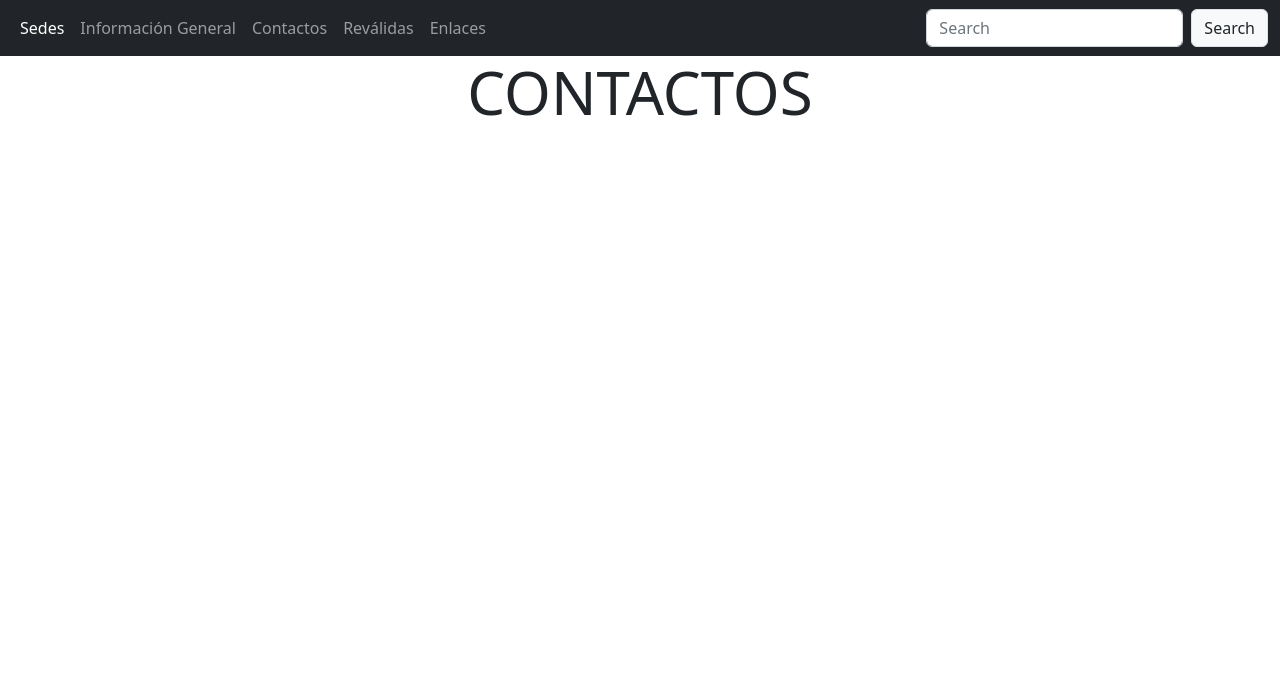
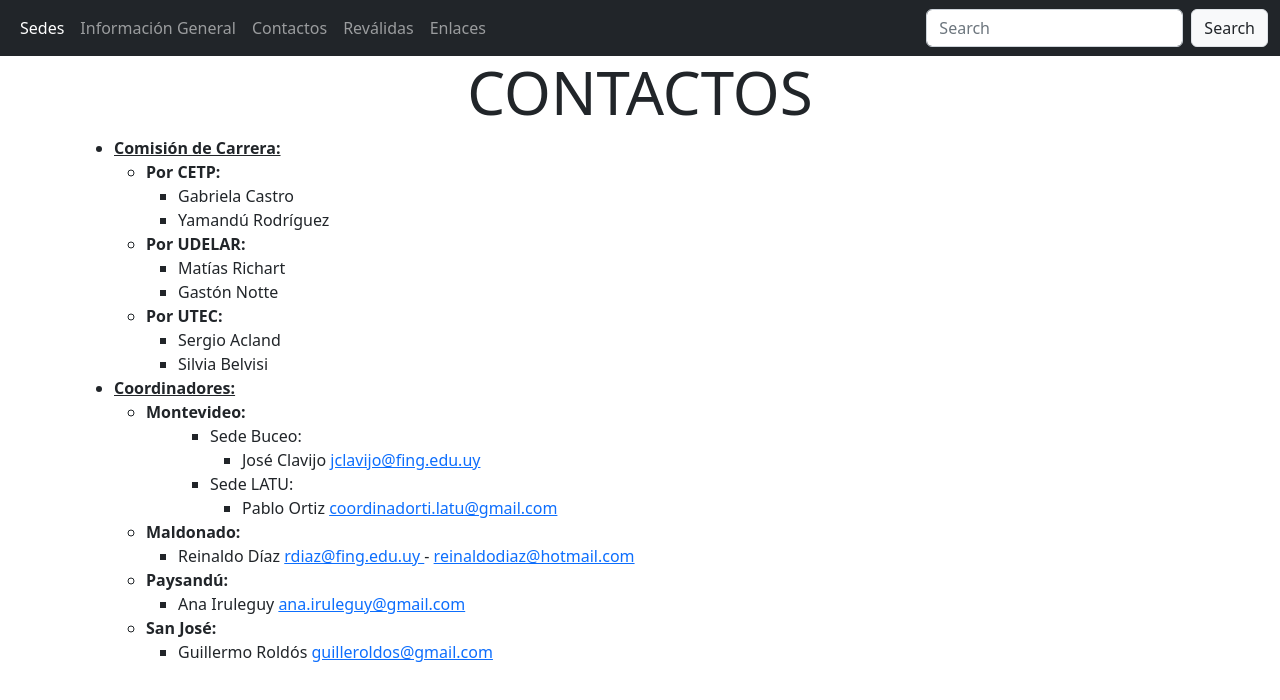
Before and after one commit to Fede-Ac/ProyTecPag, a plain HTML site: page Contactos.html in a window 1280 px wide. Drawn offline with nearby package versions, Linux system fonts and the light colour scheme.

Commit message:
mas info en revalidas y contactos

```diff
--- a/Contactos.html
+++ b/Contactos.html
@@ -50,5 +50,103 @@
         <div>
             <h2 class="col-12 arriba titulos">CONTACTOS</h2>
         </div>
+        <div class="container">
+          <ul>
+            <li>
+              <strong><u>Comisión de Carrera:</u></strong>
+              <ul>
+                <li>
+                  <strong>Por CETP:</strong>
+                  <ul>
+                    <li>
+                      Gabriela Castro
+                    </li>
+                    <li>
+                      Yamandú Rodríguez
+                    </li>
+                  </ul>
+                </li>
+                <li>
+                 <strong>Por UDELAR:</strong>
+                </li>
+                <ul>
+                  <li>
+                    Matías Richart
+                  </li>
+                  <li>
+                    Gastón Notte
+                  </li>
+                </ul>
+                <li>
+                  <strong>Por UTEC:</strong>
+                </li>
+                <ul>
+                  <li>
+                    Sergio Acland
+                  </li>
+                  <li>
+                    Silvia Belvisi
+                  </li>
+                </ul>
+              </ul>
+            </li>
+            <li>
+              <strong><u>Coordinadores:</u></strong>
+            </li>
+            <ul>
+              <li>
+                <strong>Montevideo:</strong>
+              </li>
+              <ul>
+                <ul>
+                  <li>
+                    Sede Buceo:
+                    <ul>
+                      <li>
+                        José Clavijo <a href="">jclavijo@fing.edu.uy</a>
+                      </li>
+                    </ul>
+                  </li>
+                </ul>
+                <ul>
+                  <li>Sede LATU:</li>
+                  <ul>
+                    <li>
+                      Pablo Ortiz <a href="">coordinadorti.latu@gmail.com</a>
+                    </li>
+                  </ul>
+                </ul>
+              </ul>
+            </ul>
+            <ul>
+              <li>
+                <strong>Maldonado:</strong>
+              </li>
+              <ul>
+                <li>
+                  Reinaldo Díaz <a href="">rdiaz@fing.edu.uy </a>
+                   -
+                  <a href="">reinaldodiaz@hotmail.com</a>
+                </li>
+              </ul>
+                <li>
+                  <strong>Paysandú:</strong>
+                </li>
+                <ul>
+                  <li>
+                    Ana Iruleguy <a href=""> ana.iruleguy@gmail.com </a>
+                  </li>
+                </ul>
+                <li>
+                  <strong>San José:</strong>
+                </li>
+                <ul>
+                  <li>
+                    Guillermo Roldós <a href="">guilleroldos@gmail.com</a>
+                  </li>
+                </ul>
+            </ul>
+          </ul>
+        </div>
 </body>
 </html>
```
Also changed, not shown: Reválidas.html (+56 -3 lines).
